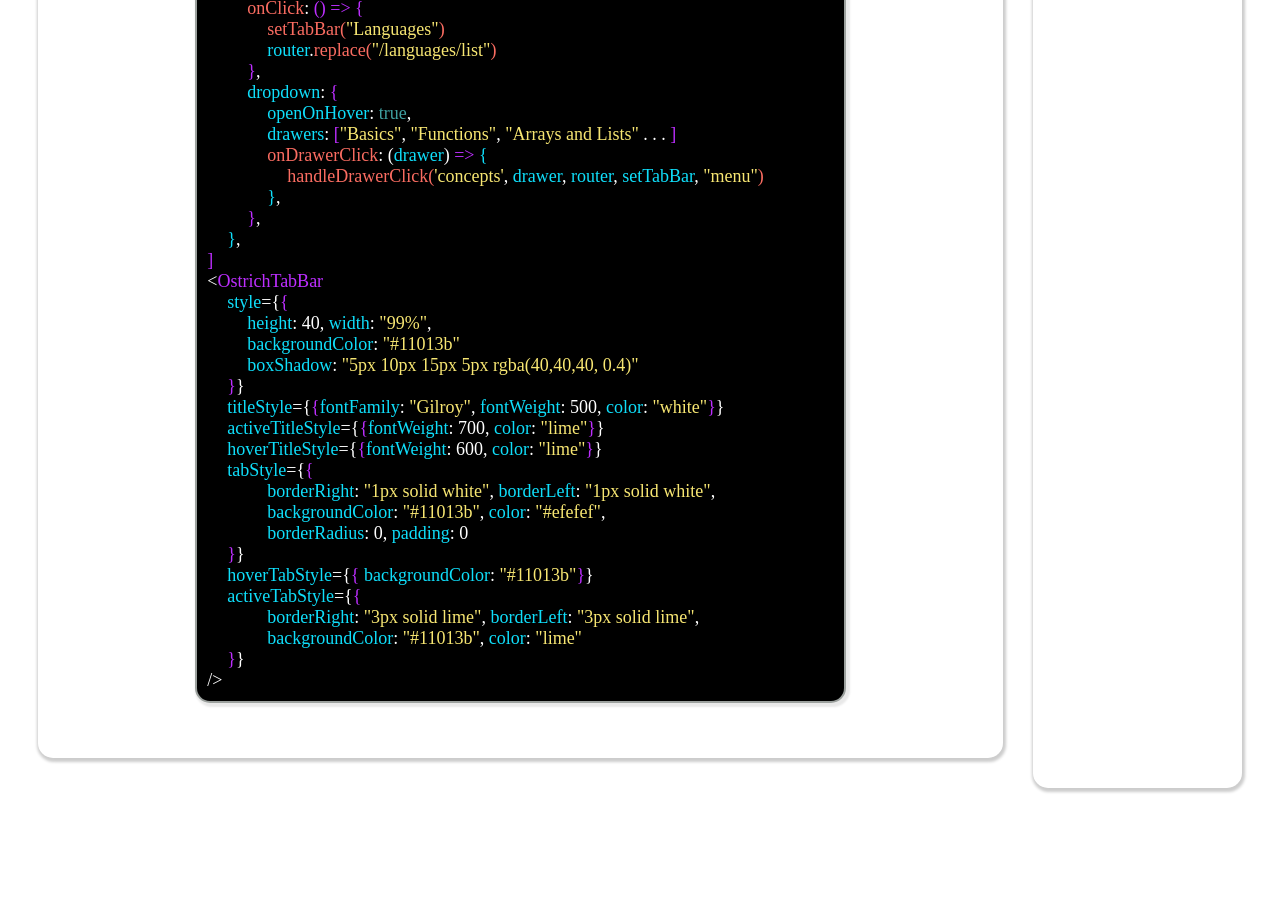
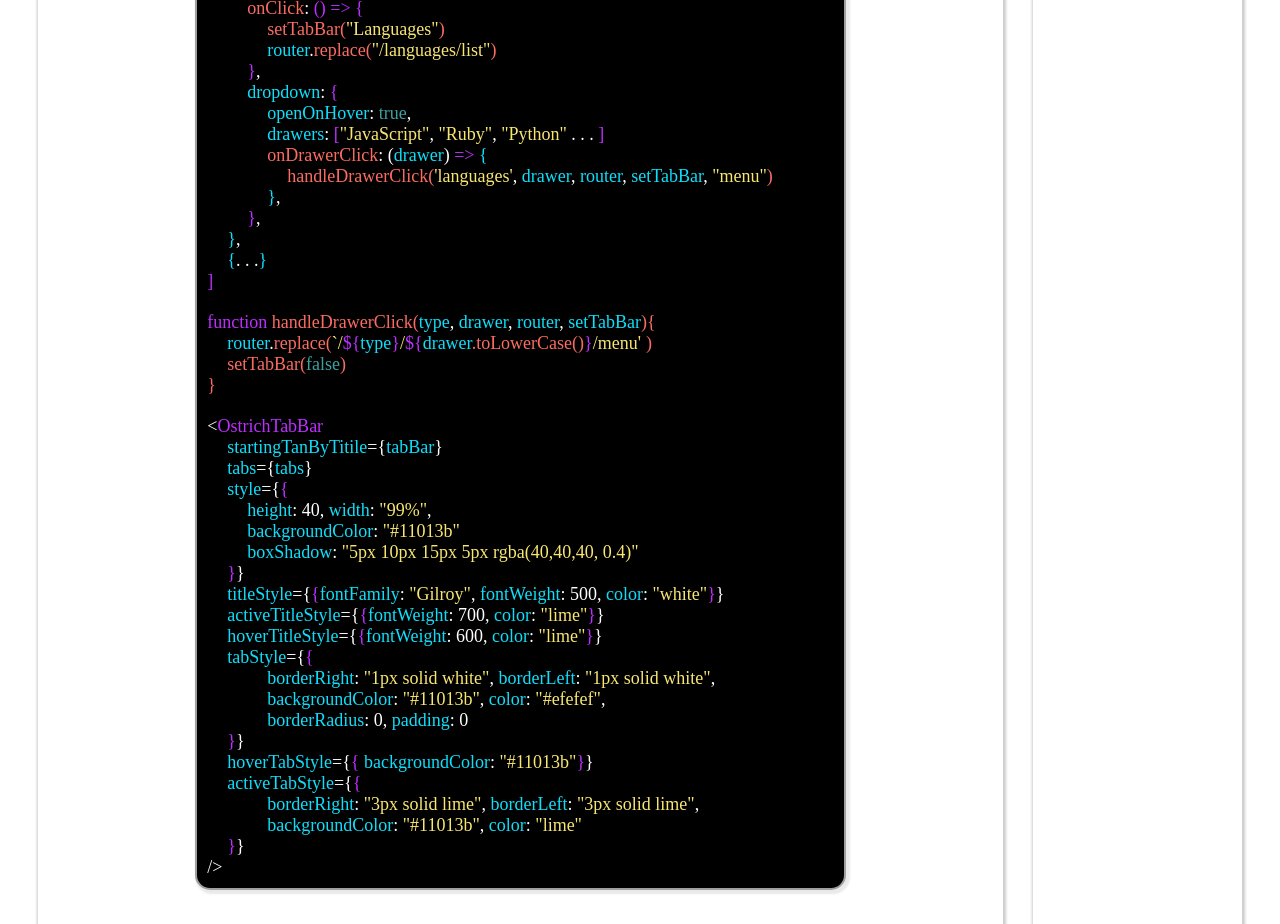
Before and after one commit to NLanese/the-codex, a Next.js app: page /showcases/ostrich-components/ostrich-showcase in a window 1280 px wide. Shown: the part 5460-6384 px from the top of the page. Before the commit the page ends 6256 px from the top, so only its background shows below. Built offline with nearby package versions, Linux system fonts and the light colour scheme.

Commit message:
Update ostrich-showcase.js

```diff
--- a/pages/showcases/ostrich-components/ostrich-showcase.js
+++ b/pages/showcases/ostrich-components/ostrich-showcase.js
@@ -1563,11 +1563,11 @@ export default function OstrichShowcase() {
                                 <span style={Styles.Code.var}>drawers</span>
                                 <span style={Styles.Code.reg}>: </span>
                                 <span style={Styles.Code.keyword}>{"["}</span>
-                                <span style={Styles.Code.str}>"Basics"</span>
+                                <span style={Styles.Code.str}>"JavaScript"</span>
                                 <span style={Styles.Code.reg}>, </span>
-                                <span style={Styles.Code.str}>"Functions"</span>
+                                <span style={Styles.Code.str}>"Ruby"</span>
                                 <span style={Styles.Code.reg}>, </span>
-                                <span style={Styles.Code.str}>"Arrays and Lists"</span>
+                                <span style={Styles.Code.str}>"Python"</span>
                                 <span style={Styles.Code.reg}> . . . </span>
                                 <span style={Styles.Code.keyword}>{"]"}</span>
                             </p>
@@ -1583,7 +1583,7 @@ export default function OstrichShowcase() {
 
                             <p style={{...Styles.Code.code, fontSize: 18, marginLeft: 80}}>
                                 <span style={Styles.Code.func}>handleDrawerClick(</span>
-                                <span style={Styles.Code.str}>'concepts'</span>
+                                <span style={Styles.Code.str}>'languages'</span>
                                 <span style={Styles.Code.reg}>, </span>
                                 <span style={Styles.Code.var}>drawer</span>
                                 <span style={Styles.Code.reg}>, </span>
@@ -1611,15 +1611,79 @@ export default function OstrichShowcase() {
                             </p>
                         </div>
 
-
-                        <p style={{...Styles.Code.code, fontSize: 18}}>
+                        <p style={{...Styles.Code.code, fontSize: 18, marginLeft: 20}}>
+                            <span style={Styles.Code.var}>{"{"}</span>
+                            <span style={Styles.Code.reg}>{". . ."}</span>
+                            <span style={Styles.Code.var}>{"}"}</span>
+                        </p>
+
+
+                        <p style={{...Styles.Code.code, fontSize: 18, marginBottom: 20}}>
                             <span style={Styles.Code.keyword}>{"]"}</span>
+                        </p>
+
+                        <p style={{...Styles.Code.code, fontSize: 18}}>
+                            <span style={Styles.Code.keyword}>function </span>
+                            <span style={Styles.Code.func}>handleDrawerClick(</span>
+                            <span style={Styles.Code.var}>type</span>
+                            <span style={Styles.Code.reg}>, </span>
+                            <span style={Styles.Code.var}>drawer</span>
+                            <span style={Styles.Code.reg}>, </span>
+                            <span style={Styles.Code.var}>router</span>
+                            <span style={Styles.Code.reg}>, </span>
+                            <span style={Styles.Code.var}>setTabBar</span>
+                            <span style={Styles.Code.func}>{"){"}</span>
+                        </p>
+
+                        <p style={{...Styles.Code.code, fontSize: 18, marginLeft: 20}}>
+                            <span style={Styles.Code.var}>router</span>
+                            <span style={Styles.Code.reg}>.</span>
+                            <span style={Styles.Code.func}>replace(</span>
+                            <span style={Styles.Code.str}>`/</span>
+                            <span style={Styles.Code.keyword}>{"${"}</span>
+                            <span style={Styles.Code.var}>type</span>
+                            <span style={Styles.Code.keyword}>{"}"}</span>
+                            <span style={Styles.Code.str}>/</span>
+                            <span style={Styles.Code.keyword}>{"${"}</span>
+                            <span style={Styles.Code.var}>drawer</span>
+                            <span style={Styles.Code.func}>.toLowerCase()</span>
+                            <span style={Styles.Code.keyword}>{"}"}</span>
+                            <span style={Styles.Code.str}>/menu'</span>\
+                            <span style={Styles.Code.func}>)</span>
+                        </p>
+
+                        <p style={{...Styles.Code.code, fontSize: 18, marginLeft: 20}}>
+                            <span style={Styles.Code.func}>setTabBar(</span>
+                            <span style={Styles.Code.bool}>false</span>
+                            <span style={Styles.Code.func}>)</span>
+                        </p>
+
+
+                        <p style={{...Styles.Code.code, fontSize: 18, marginBottom: 20}}>
+                            <span style={Styles.Code.func}>{"}"}</span>
                         </p>
 
                         <p style={{...Styles.Code.code, fontSize: 18}}>
                             <span style={Styles.Code.reg}>{"<"}</span>
                             <span style={Styles.Code.keyword}>OstrichTabBar</span>
                         </p>
+
+                        <p style={{...Styles.Code.code, fontSize: 18, marginLeft: 20}}>
+                            <span style={Styles.Code.var}>startingTanByTitile</span>
+                            <span style={Styles.Code.reg}>=</span>
+                            <span style={Styles.Code.reg}>{"{"}</span>
+                            <span style={Styles.Code.var}>tabBar</span>
+                            <span style={Styles.Code.reg}>{"}"}</span>
+                        </p>
+
+                        <p style={{...Styles.Code.code, fontSize: 18, marginLeft: 20}}>
+                            <span style={Styles.Code.var}>tabs</span>
+                            <span style={Styles.Code.reg}>=</span>
+                            <span style={Styles.Code.reg}>{"{"}</span>
+                            <span style={Styles.Code.var}>tabs</span>
+                            <span style={Styles.Code.reg}>{"}"}</span>
+                        </p>
+
 
                         {/* style */}
                         <div>
```
